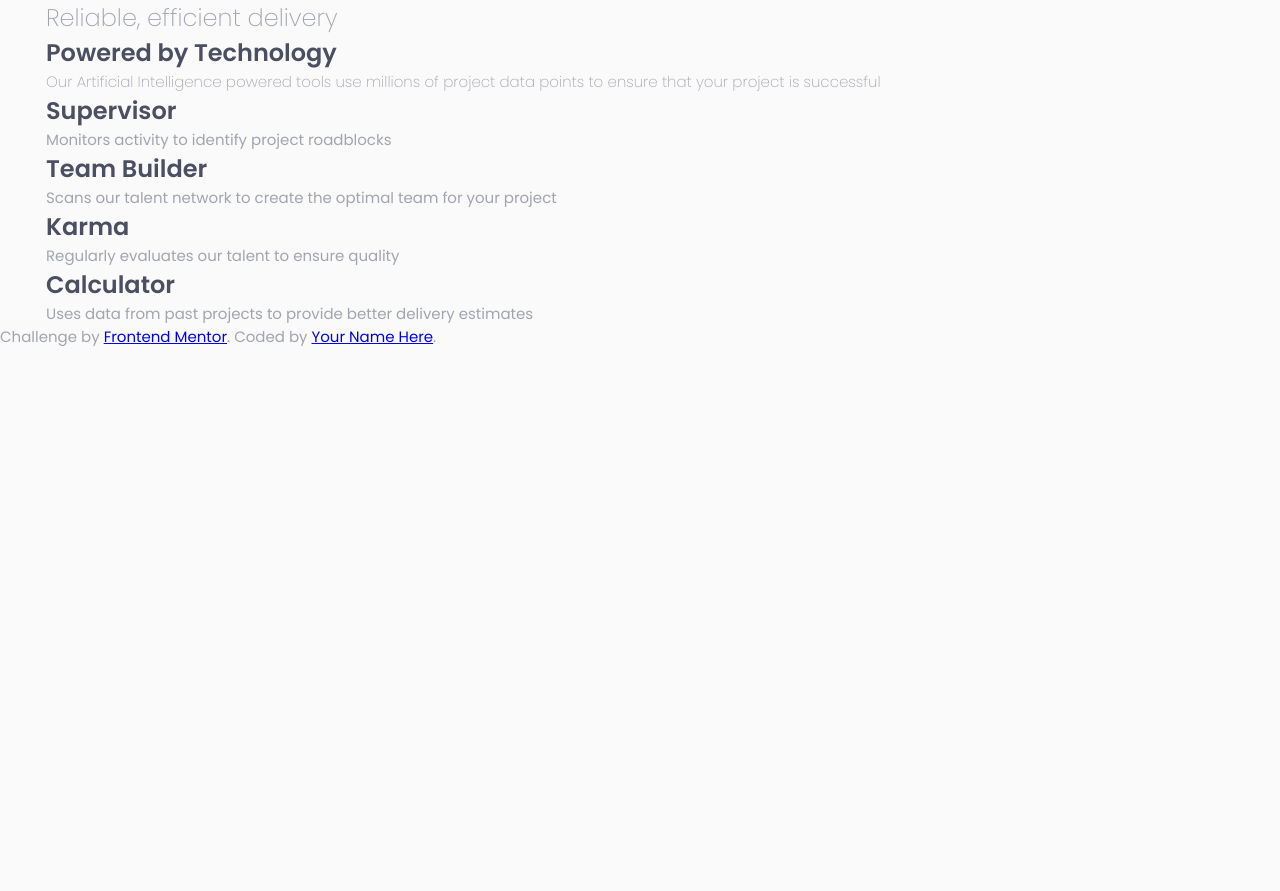
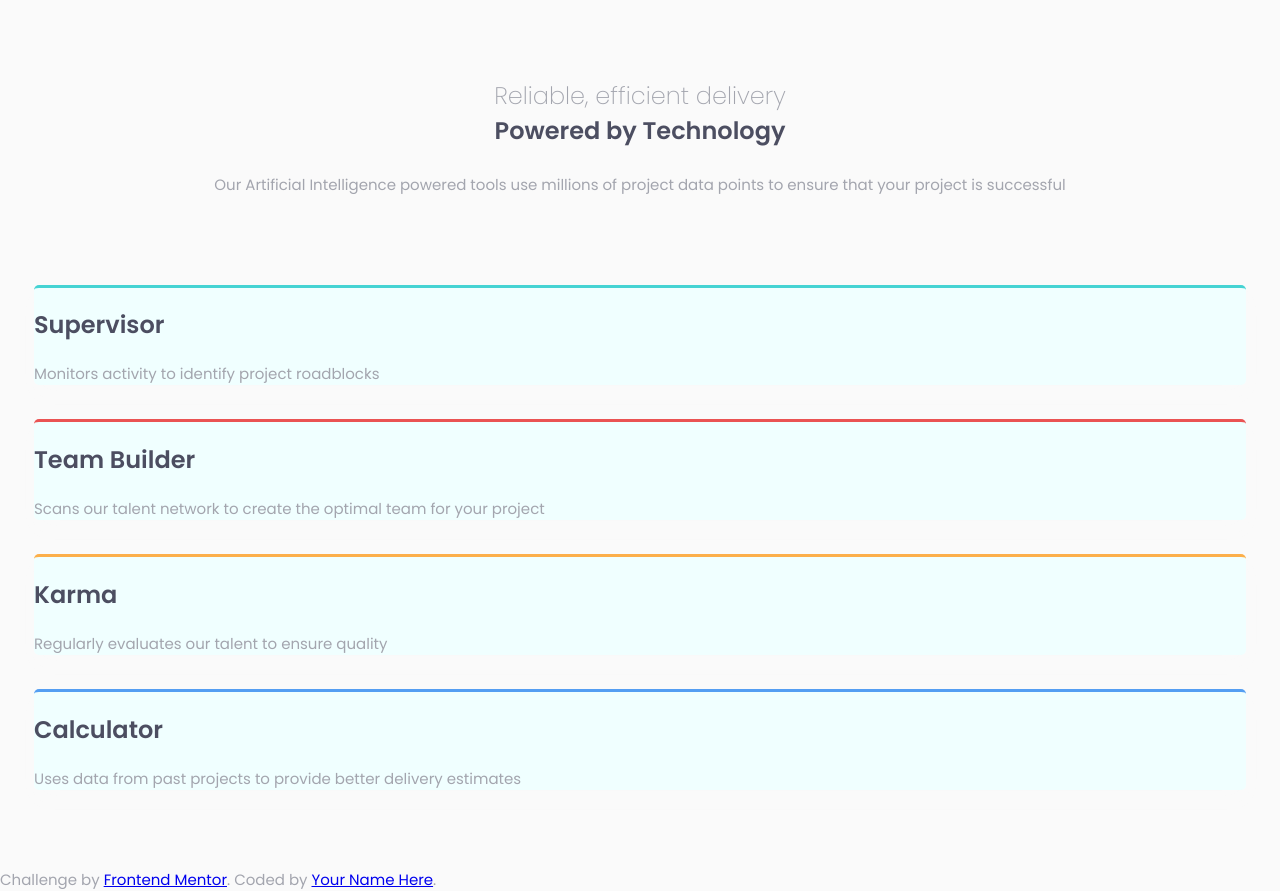
Before and after one commit to lia-oliveira/four-card-feature-section, a plain HTML site: page index.html in a window 1280 px wide. Before the commit the page ends 800 px from the top, so only its background shows below. Drawn offline with Linux system fonts and the light colour scheme.

Commit message:
card colors

```diff
--- a/css/main.css
+++ b/css/main.css
@@ -28,13 +28,20 @@
 *,
 *::before,
 *::after {
-    margin: 0;
-    padding: 0;
     box-sizing: border-box;
 }
 
 html {
     font-size: 62.5%;
+}
+
+html, body {
+    height: 100%;
+}
+
+html, body, p {
+    margin: 0;
+    padding: 0;
 }
 
 body {
@@ -53,16 +60,18 @@ body {
 .main-header p:nth-of-type(1) {
     font-weight: var(--fw-Light);
     font-size: var(--fs-24);
+    color: var(--co-Neutral-grayish-blue);
 }
 
 .main-header p:nth-of-type(2) {
     font-weight: var(--fw-Bold);
     font-size: var(--fs-24);
     color:var(--co-Neutral-very-dark-blue);
+    margin-bottom: 2.5rem;
 }
 
 .main-header p:nth-of-type(3) {
-    font-weight: var(--fw-Light);
+    font-weight: var(--fw-Regular);
     font-size: var(--fs-15);
 }
 
@@ -78,17 +87,46 @@ body {
 =======================================*/
 
 main {
-    margin: 0 46px;
-    max-width: 100vw;
+    margin: 3.4rem;
+    min-height: 100%;
     display: grid;
     grid-template-columns: 1fr;
     align-items: center;
-    justify-content: center;
 }
 
-.card-container {
-    width: 310px; /*310*/
-    height: 220px;
-    border-radius: 5px;
-    box-shadow: 1px 10px 60px var(--co-Neutral-very-dark-blue);
+.main-header {
+    display: flex;
+    flex-direction: column;
+    align-items: center;
+    text-align: center;
 }
+
+.cards {
+    display: flex;
+    flex-direction: column;
+    gap: 3.4rem;
+}
+
+.card {
+    display: flex;
+    flex-direction: column;
+    border-radius: 0.5rem;
+    background-color: azure;
+    box-shadow: 1px 10px 20px var(--co-Neutral-very-light-gray);
+}
+
+.card--cyan {
+    border-top: 3px solid var(--co-Primary-cyan);
+}
+
+.card--red {
+    border-top: 3px solid var(--co-Primary-red);
+}
+
+.card--orange {
+    border-top: 3px solid var(--co-Primary-orange);
+}
+
+.card--blue {
+    border-top: 3px solid var(--co-Primary-blue);
+}
--- a/index.html
+++ b/index.html
@@ -19,7 +19,8 @@
       <p><strong>Powered by Technology</strong></p>
       <p>Our Artificial Intelligence powered tools use millions of project data points to ensure that your project is successful</p>
     </header>
-    <article class="card card--green">
+    <div class="cards">
+      <article class="card card--cyan">
         <h1 class="card__title">Supervisor</h1>
         <p class="card__description">Monitors activity to identify project roadblocks</p>
       </article>
@@ -27,7 +28,7 @@
         <h1 class="card__title">Team Builder</h1>
         <p class="card__description">Scans our talent network to create the optimal team for your project</p>
       </article>
-    <article class="card card--yellow ">
+      <article class="card card--orange">
         <h1 class="card__title">Karma</h1>
         <p class="card__description">Regularly evaluates our talent to ensure quality</p>
       </article>
@@ -35,6 +36,7 @@
         <h1 class="card__title">Calculator</h1>
         <p class="card__description">Uses data from past projects to provide better delivery estimates</p>
       </article>
+    </div>
   </main>
   <footer>
     <p class="attribution">
```
Lines whose indentation alone changed are shown as unchanged.
